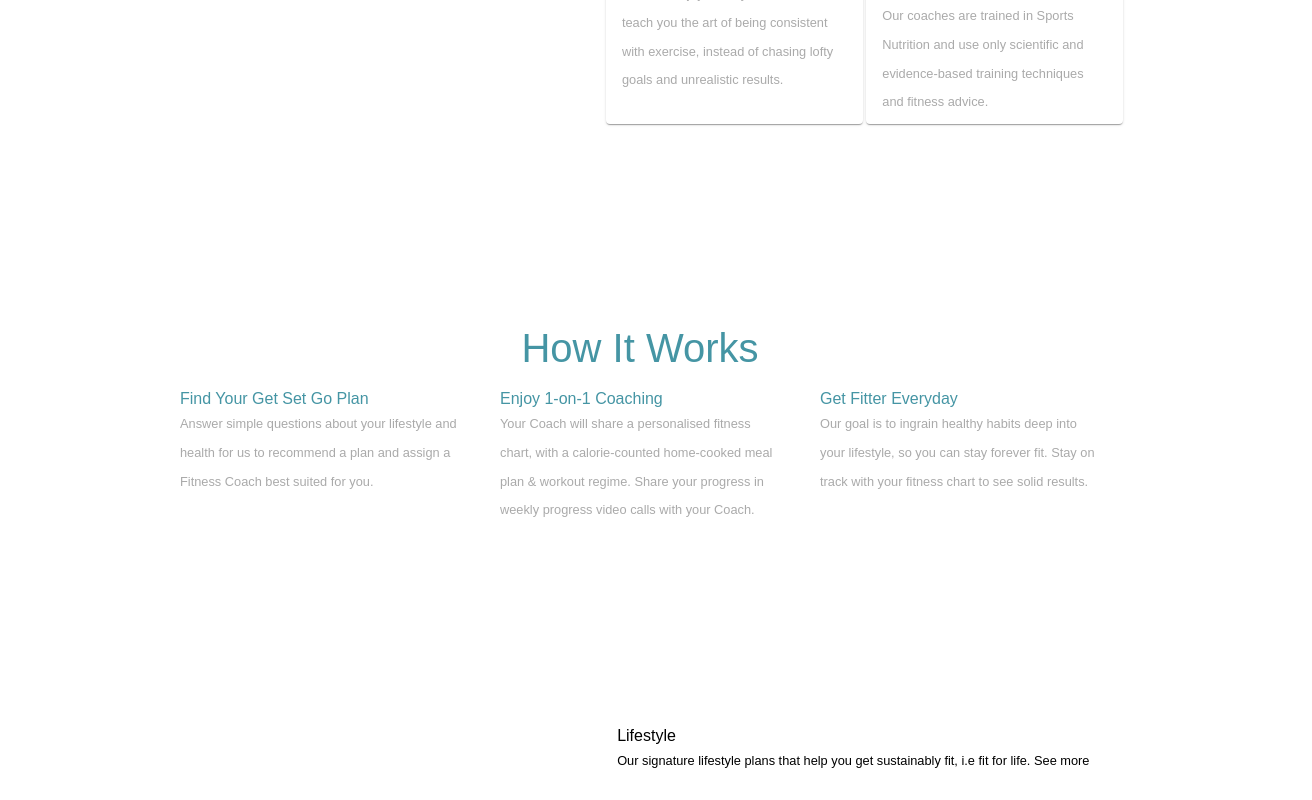
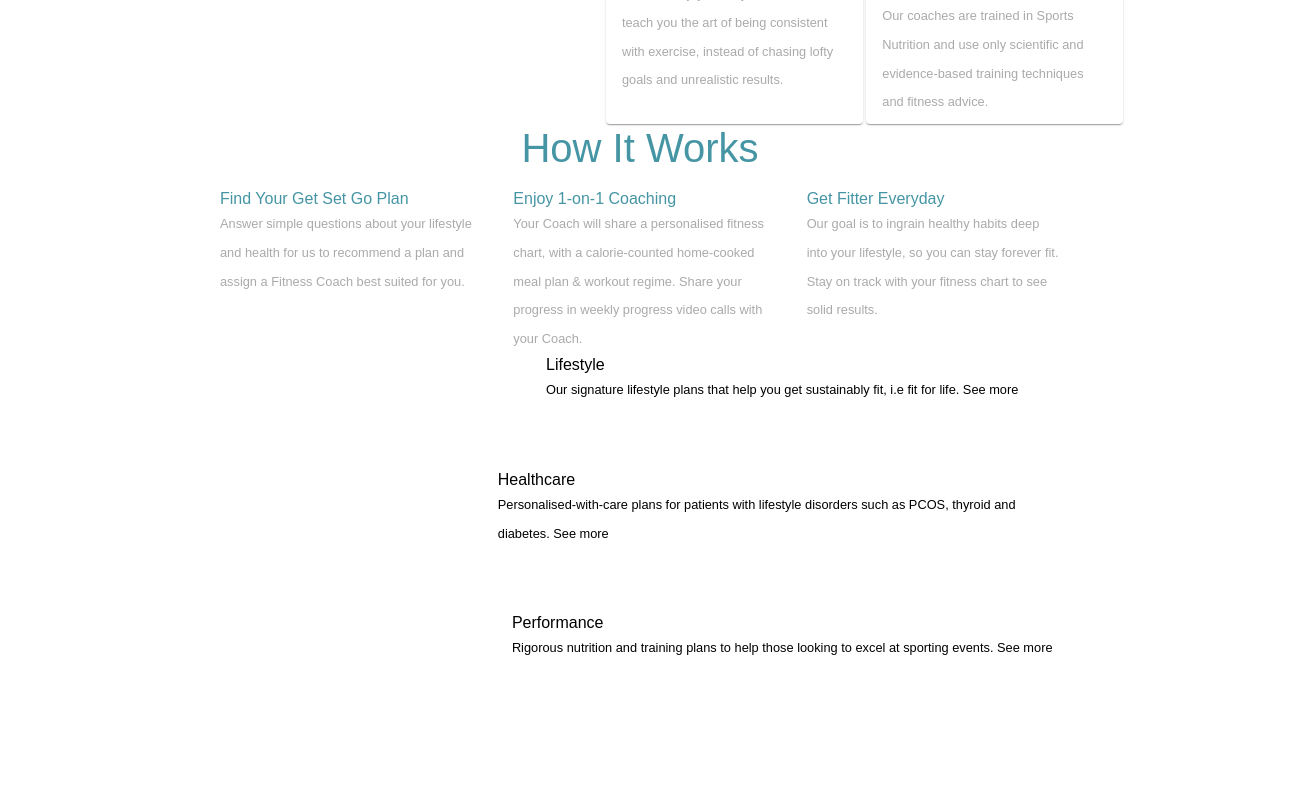
Before and after one commit to vinaypokra/marvel, a React (Create React App) app: page / in a window 1280 px wide. Shown: the part 1360-2160 px from the top of the page, 1312 px wide, since content can reach past the window. After the commit the page ends 2055 px from the top, so only its background shows below. Built offline with nearby package versions, Linux system fonts and the light colour scheme.

Commit message:
Updated by Abhishek

```diff
--- a/src/Section/landingPage/FitnessPlan.js
+++ b/src/Section/landingPage/FitnessPlan.js
@@ -7,14 +7,14 @@ import customTxt from "../customTxt.json";
 const FitnessPlan = () => {
   return (
     <>
-      <Grid container justify="center" style={{ marginTop: "200px" }}>
+      <Grid container justify="center">
         <Grid
           item
           container
           direction="row"
           justify="center"
           alignItems="center"
-          xs={12}
+          xs={8}
         >
           <Grid item xs={4}></Grid>
           <Grid item xs={8}>
--- a/src/Section/landingPage/HowItWorks.js
+++ b/src/Section/landingPage/HowItWorks.js
@@ -7,7 +7,7 @@ import customTxt from "../customTxt.json";
 const HowItWorks = () => {
   return (
     <>
-      <Grid container justify="center" style={{ marginTop: "200px" }}>
+      <Grid container justify="center">
         <Typography variant="h2" style={{ ...Styles.colorPrimary }}>
           {customTxt.howItWorksPage.mainheading}
         </Typography>
@@ -17,7 +17,7 @@ const HowItWorks = () => {
           direction="row"
           justify="center"
           alignItems="flex-start"
-          xs={12}
+          xs={11}
           spacing={5}
         >
           <Grid item xs={3}>
```
